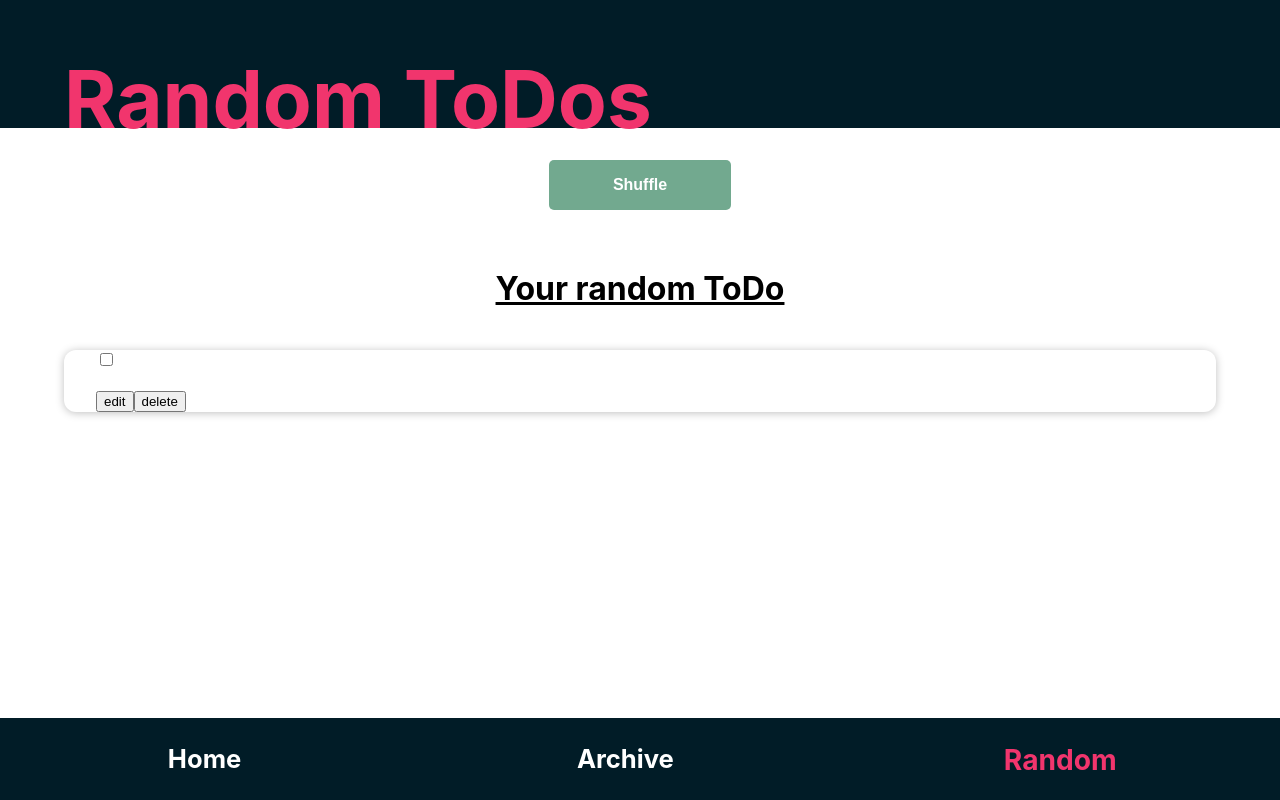
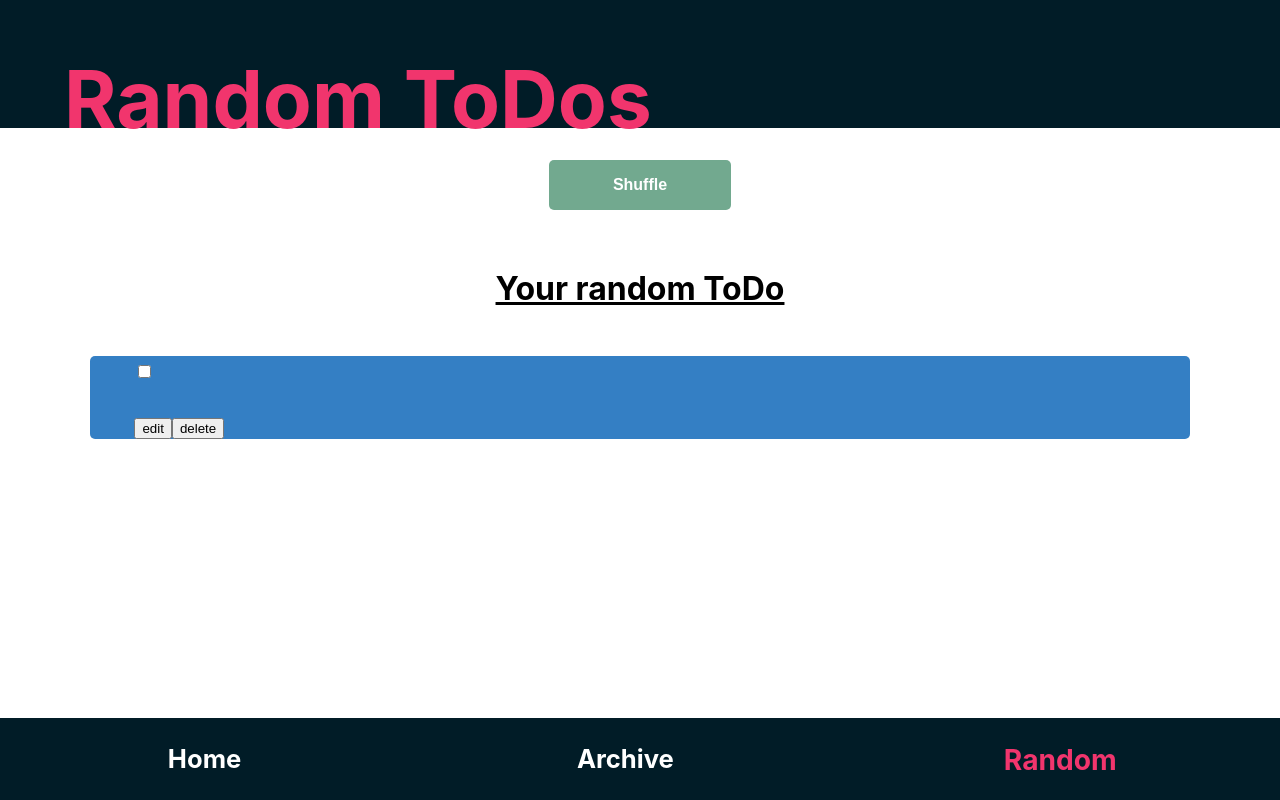
Before and after one commit to yannhn/to-do, a React (Create React App) app: page /Random in a window 1280 px wide. Built offline with nearby package versions, Linux system fonts and the light colour scheme.

Commit message:
add Card to hold all todos

```diff
--- a/src/App.js
+++ b/src/App.js
@@ -9,6 +9,7 @@ import RandomToDo from "./components/ToDo/RandomToDo";
 import useLocalStorage from "./common/useLocalStorage";
 import { useState } from "react";
 import { Routes, Route } from "react-router-dom";
+import Card from "./components/UI/Card";
 
 // TODO
 // TODO: EDIT ITEMS
@@ -16,7 +17,7 @@ import { Routes, Route } from "react-router-dom";
 
 function App() {
   const [items, setItems] = useLocalStorage("items", []);
-  const [random, setRandom] = useState([]);
+  const [random, setRandom] = useState({});
 
   function toggleCompleted(id) {
     const completedItems = items.map((item) => {
@@ -51,9 +52,17 @@ function App() {
     });
   }
 
-  function randomItem() {
-    const randItems = [Math.floor(Math.random() * items.length)];
-    setRandom(randItems);
+  function randomItems() {
+    // filter archived items
+    // creates new Array with filtered items
+    const filteredItems = items.filter((item) => !item.archived);
+
+    // within the filtered new Array set the randomizer
+    const randomArray = Math.floor(Math.random() * filteredItems.length);
+
+    //
+    const randomItem = filteredItems[randomArray];
+    setRandom(randomItem);
   }
 
   return (
@@ -65,6 +74,7 @@ function App() {
             <>
               <Header heading={"ToDo-App"}></Header>
               <NewToDo addNewItem={addNewItem}></NewToDo>
+              <Card>
                 {items
                   .filter((item) => !item.archived)
                   .map((item) => (
@@ -79,6 +89,7 @@ function App() {
                       deleteItems={() => deleteItems(item.id)}
                     ></ToDo>
                   ))}
+              </Card>
             </>
           }
         ></Route>
@@ -87,6 +98,7 @@ function App() {
           element={
             <>
               <Header heading={"Archived ToDos"}></Header>
+              <Card>
                 {items
                   .filter((item) => item.archived)
                   .map((item) => (
@@ -101,6 +113,7 @@ function App() {
                       deleteItems={() => deleteItems(item.id)}
                     ></ToDo>
                   ))}
+              </Card>
             </>
           }
         ></Route>
@@ -109,15 +122,16 @@ function App() {
           element={
             <>
               <Header heading={"Random ToDos"}></Header>
-              <RandomToDo shuffle={randomItem}></RandomToDo>
+              <RandomToDo shuffle={randomItems}></RandomToDo>
+
               <ToDo
                 key={random.id}
                 title={random.title}
                 completed={random.completed}
                 archived={random.archived}
-                toggleCompleted={() => toggleCompleted(items[random].id)}
-                toggleArchived={() => toggleArchived(items[random].id)}
-                deleteItems={() => deleteItems(items[random].id)}
+                toggleCompleted={() => toggleCompleted(random.id)}
+                toggleArchived={() => toggleArchived(random.id)}
+                deleteItems={() => deleteItems(random.id)}
               ></ToDo>
             </>
           }
--- a/src/components/ToDo/ToDo.js
+++ b/src/components/ToDo/ToDo.js
@@ -1,5 +1,5 @@
 import styled from "styled-components";
-import Card from "../UI/Card";
+
 // import ToDoDate from "./ToDoDate";
 
 function ToDo({
@@ -12,7 +12,7 @@ function ToDo({
   editItems,
 }) {
   return (
-    <Card>
+    <ToDoContainer>
       <section completed={completed}>
         <section>{/* <ToDoDate date={date}></ToDoDate> */}</section>
         <section archived={archived}>
@@ -34,25 +34,27 @@ function ToDo({
           )}
         </HideButton>
       </section>
-    </Card>
+    </ToDoContainer>
   );
 }
 
 export default ToDo;
 
-// const ToDoContainer = styled.section`
-//   border-radius: 5px;
-//   background-color: ${(props) => (props.completed ? "#f1356d" : "#347FC4")};
-//   color: white;
-//   font-size: 1.4rem;
-//   font-weight: bold;
-//   display: flex;
-//   justify-content: flex-start;
-//   align-items: center;
-//   &:hover {
-//     box-shadow: 1px 3px 5px rgba(0, 0, 0, 0.1);
-//   }
-// `;
+const ToDoContainer = styled.section`
+  border-radius: 5px;
+  background-color: ${(props) => (props.completed ? "#f1356d" : "#347FC4")};
+  color: white;
+  font-size: 1.4rem;
+  font-weight: bold;
+  display: flex;
+  justify-content: flex-start;
+  align-items: center;
+  padding: 0 2em;
+  margin: 1em 4em;
+  &:hover {
+    box-shadow: 1px 3px 5px rgba(0, 0, 0, 0.1);
+  }
+`;
 
 const HideButton = styled.section`
   display: ${(props) => (props.archived ? "none" : "")};
```
Lines whose indentation alone changed are shown as unchanged.
